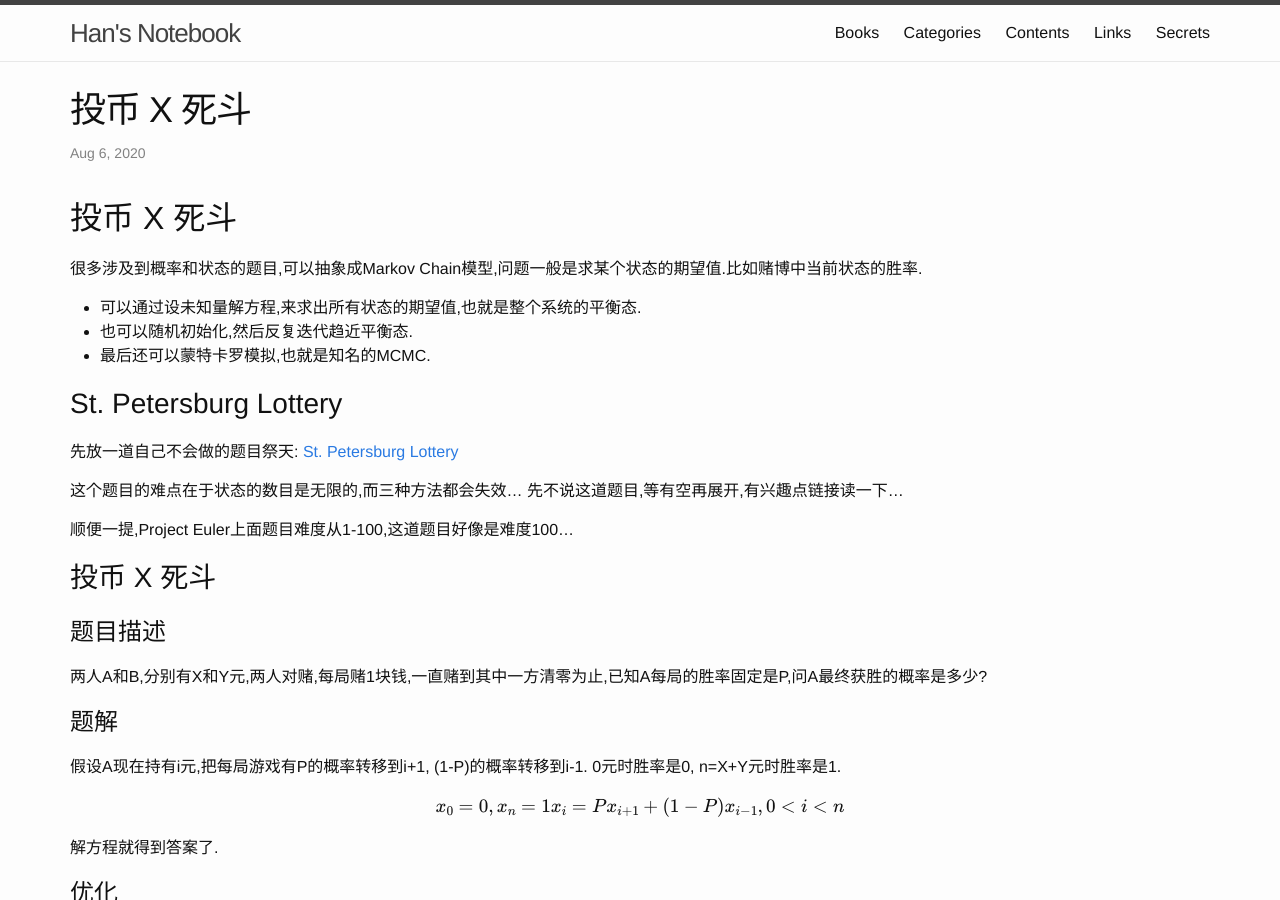
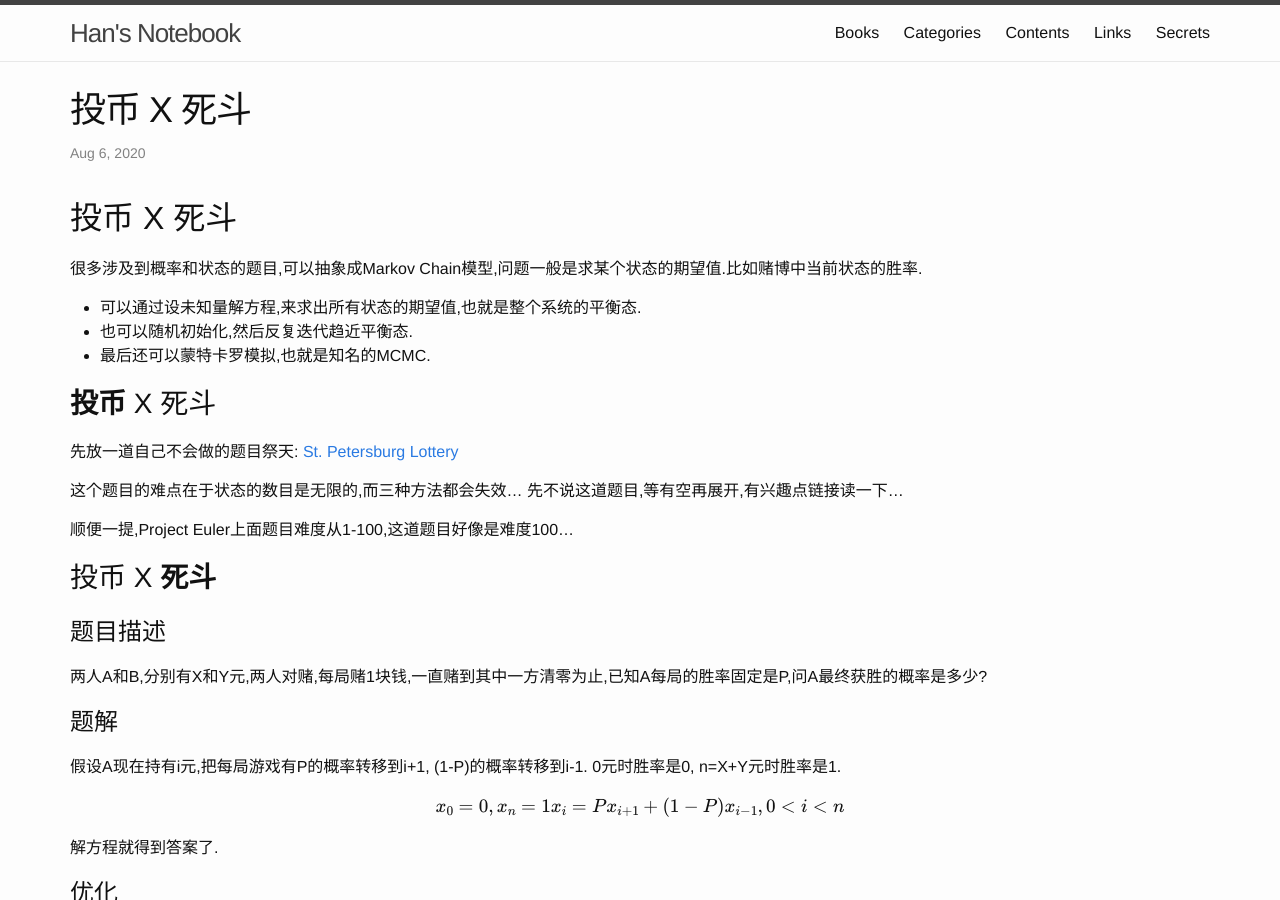
Before and after one commit to FiveEyes/FiveEyes.github.io, a Jekyll site: the page built from _posts/interview/2020-08-06-Gambling-Deathmatch.md, in a window 1280 px wide and 900 px high. Built offline with Jekyll 4.4.1, drawn with Linux system fonts in a browser that asks for light colours; formulas are drawn with MathJax 3.

Commit message:
Update 2020-08-06-Gambling-Deathmatch.md

```diff
--- a/_posts/interview/2020-08-06-Gambling-Deathmatch.md
+++ b/_posts/interview/2020-08-06-Gambling-Deathmatch.md
@@ -12,7 +12,7 @@ categories: Interview
   - 也可以随机初始化,然后反复迭代趋近平衡态.
   - 最后还可以蒙特卡罗模拟,也就是知名的MCMC.
 
-## St. Petersburg Lottery
+## **投币** X 死斗
 
 先放一道自己不会做的题目祭天: [St. Petersburg Lottery](https://projecteuler.net/problem=499)
 
@@ -20,7 +20,7 @@ categories: Interview
 
 顺便一提,Project Euler上面题目难度从1-100,这道题目好像是难度100...
 
-## 投币 X 死斗
+## 投币 X **死斗**
 
 ### 题目描述
 
```
